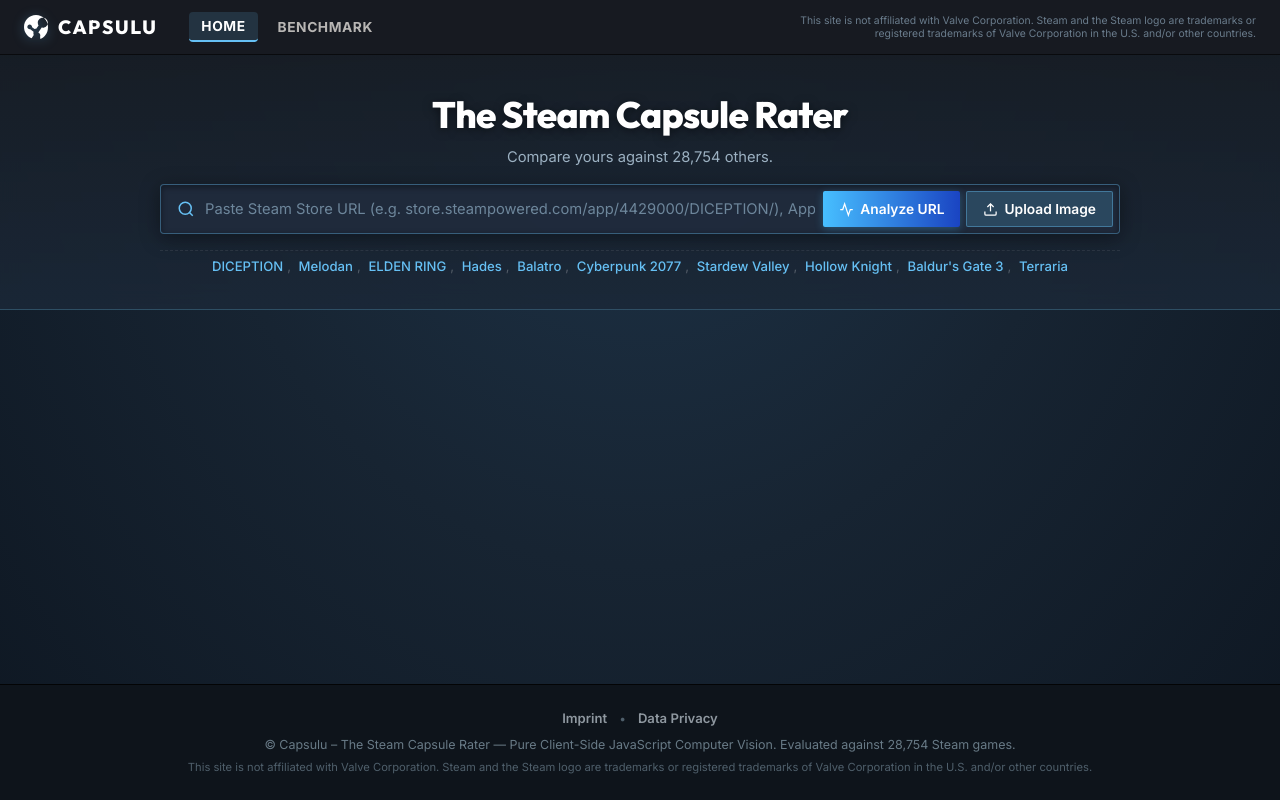
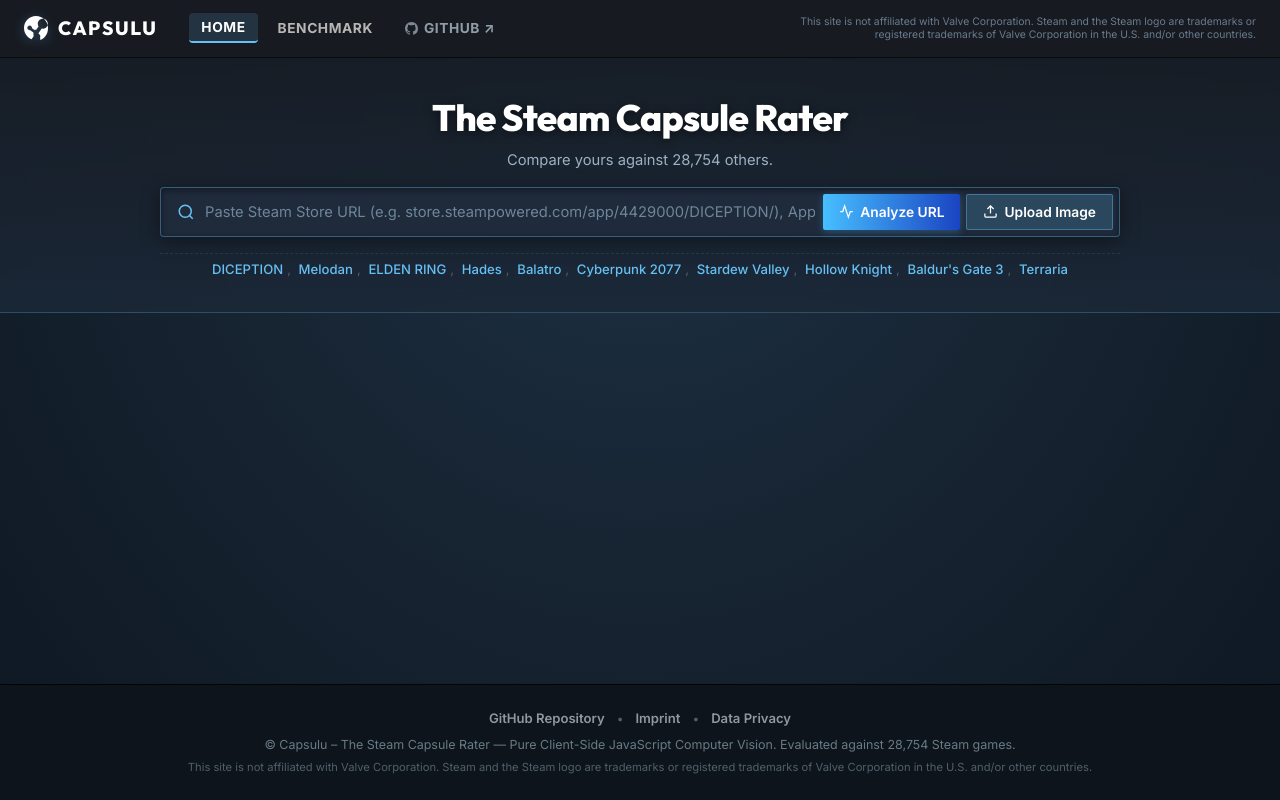
Before and after one commit to alexanderthurn/capsulu, a PHP site: page / in a window 1280 px wide. Run offline with PHP 8.4, Linux system fonts and the light colour scheme.

Commit message:
feat: add GitHub repo links to nav/footer and add live URL https://capsulu.feuerware.com to README

```diff
--- a/web/index.html
+++ b/web/index.html
@@ -15,7 +15,7 @@
 
     <!-- Open Graph / Facebook / LinkedIn / Discord / YouTube Embeds -->
     <meta property="og:type" content="website">
-    <meta property="og:url" content="https://capsulu.com/">
+    <meta property="og:url" content="https://capsulu.feuerware.com/">
     <meta property="og:title" content="Capsulu – The Steam Capsule Rater">
     <meta property="og:description" content="Compare your Steam capsule against 28,754 real games. Instant in-browser computer vision analysis of contrast, saliency, lighting, and 120px discovery queue performance.">
     <meta property="og:image" content="/og-image.png">
@@ -38,7 +38,7 @@
       "@context": "https://schema.org",
       "@type": "WebApplication",
       "name": "Capsulu – The Steam Capsule Rater",
-      "url": "https://capsulu.com/",
+      "url": "https://capsulu.feuerware.com/",
       "description": "Free Computer Vision rater and storefront competition simulator for Steam capsule art. Benchmarked against 28,754 real Steam games.",
       "applicationCategory": "DeveloperApplication",
       "operatingSystem": "All (Web Browser)",
@@ -82,6 +82,10 @@
                 <div class="steam-nav-links">
                     <button class="nav-tab-btn active" id="navHomeBtn" type="button">Home</button>
                     <button class="nav-tab-btn" id="navBenchmarkBtn" type="button">Benchmark</button>
+                    <a href="https://github.com/alexanderthurn/capsulu" target="_blank" rel="noopener noreferrer" class="nav-tab-btn nav-tab-link" title="Open Source Repository on GitHub">
+                        <svg class="github-icon-svg" width="13" height="13" viewBox="0 0 24 24" fill="currentColor"><path d="M12 0C5.37 0 0 5.37 0 12c0 5.31 3.435 9.795 8.205 11.385.6.105.825-.255.825-.57 0-.285-.015-1.23-.015-2.235-3.015.555-3.795-.735-4.035-1.41-.135-.345-.72-1.41-1.23-1.695-.42-.225-1.02-.78-.015-.795.945-.015 1.62.87 1.845 1.23 1.08 1.815 2.805 1.305 3.495.99.105-.78.42-1.305.765-1.605-2.67-.3-5.46-1.335-5.46-5.925 0-1.305.465-2.385 1.23-3.225-.12-.3-.54-1.53.12-3.18 0 0 1.005-.315 3.3 1.23.96-.27 1.98-.405 3-.405s2.04.135 3 .405c2.295-1.56 3.3-1.23 3.3-1.23.66 1.65.24 2.88.12 3.18.765.84 1.23 1.905 1.23 3.225 0 4.605-2.805 5.625-5.475 5.925.435.375.81 1.095.81 2.22 0 1.605-.015 2.895-.015 3.3 0 .315.225.69.825.57A12.02 12.02 0 0024 12c0-6.63-5.37-12-12-12z"/></svg>
+                        GitHub ↗
+                    </a>
                 </div>
             </div>
 
@@ -503,6 +507,8 @@
     <footer class="steam-footer">
         <div class="footer-inner">
             <div class="footer-links-row">
+                <a href="https://github.com/alexanderthurn/capsulu" target="_blank" rel="noopener noreferrer" class="footer-link">GitHub Repository</a>
+                <span class="footer-dot">•</span>
                 <a href="https://feuerware.com/2025/imprint.html" target="_blank" rel="noopener noreferrer" class="footer-link">Imprint</a>
                 <span class="footer-dot">•</span>
                 <a href="https://feuerware.com/2025/privacy.html" target="_blank" rel="noopener noreferrer" class="footer-link">Data Privacy</a>
--- a/web/style.css
+++ b/web/style.css
@@ -2646,3 +2646,22 @@ body {
         display: none !important;
     }
 }
+
+
+.nav-tab-link {
+    text-decoration: none;
+    display: inline-flex;
+    align-items: center;
+    gap: 6px;
+    color: #8f9ea6;
+}
+
+.nav-tab-link:hover {
+    color: #ffffff;
+    background: rgba(255, 255, 255, 0.1);
+}
+
+.github-icon-svg {
+    opacity: 0.85;
+    vertical-align: middle;
+}
```
Also changed, not shown: README.md.
